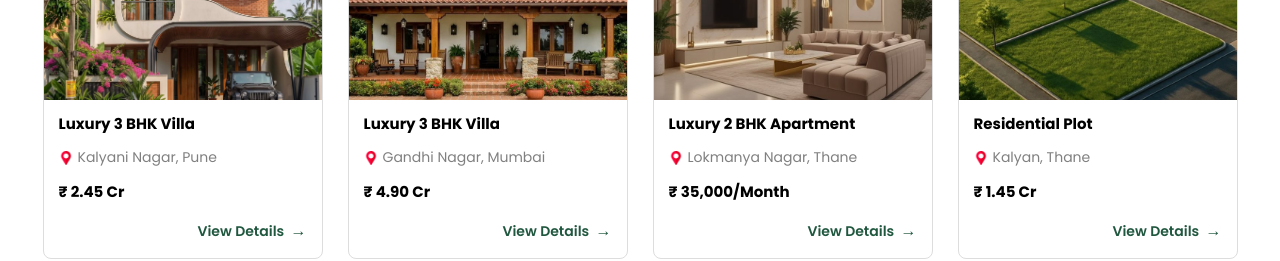
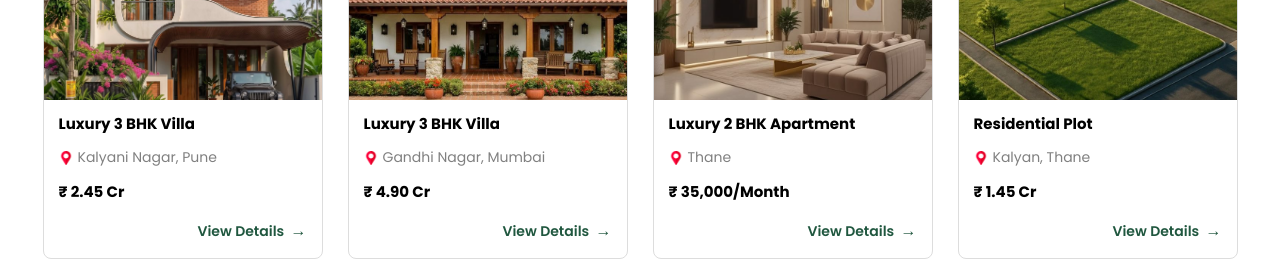
Before and after one commit to snehakolekar2007-cpu/Property-World, a plain HTML site: page index.html in a window 1280 px wide. Shown: the part 1246-1507 px from the top of the page. Drawn offline with Linux system fonts and the light colour scheme.

Commit message:
first commit1

```diff
--- a/index.html
+++ b/index.html
@@ -777,7 +777,7 @@
                         alt="Location">
 
                     <p>
-                        Lokmanya Nagar, Thane
+                        Thane
                     </p>
 
                 </div>
```
